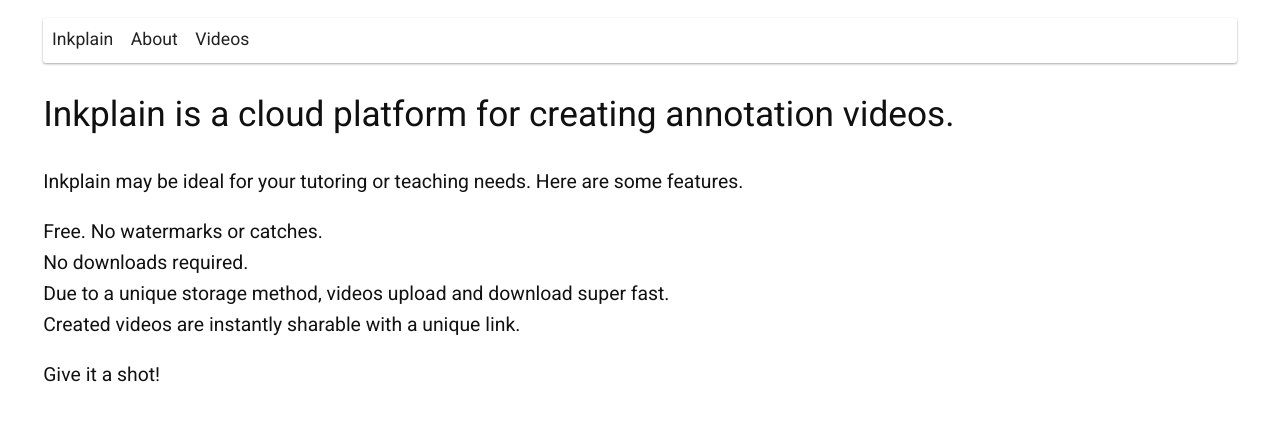
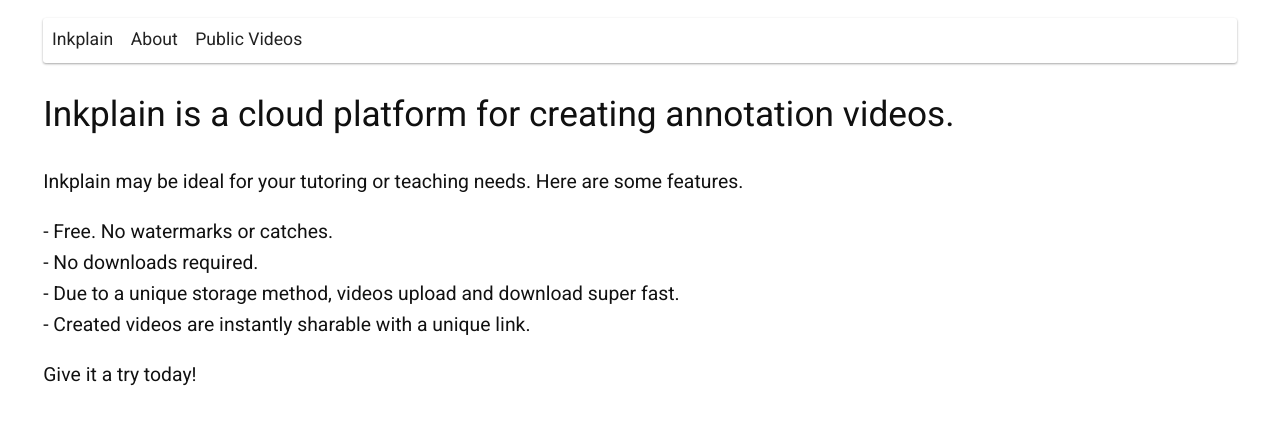
Before and after one commit to 5Mixer/Inkplain, a Vue app: page /about in a window 1280 px wide. Shown: the top 424 px of the page. Built offline with nearby package versions, Linux system fonts and the light colour scheme; no server answers; a web font is replaced by a local one.

Commit message:
Improve UX for recording

```diff
--- a/src/App.vue
+++ b/src/App.vue
@@ -7,10 +7,10 @@
 					<router-link to="/about">About</router-link>
 				</span>
 				<span v-show="authenticated">
-					<router-link to="/manage">Video Manager</router-link>
-					<router-link to="/record">Record</router-link>
+					<router-link to="/manage">Private Video Manager</router-link>
+					<router-link to="/record">Create Video</router-link>
 				</span>
-				<router-link to="/play">Videos</router-link>
+				<router-link to="/play">Public Videos</router-link>
 				<span v-show="authenticated" class="right">
 					<span class="router-link" @click="logout()">Log out</span>
 				</span>
--- a/src/views/About.vue
+++ b/src/views/About.vue
@@ -3,11 +3,11 @@
 	  <h1>Inkplain is a cloud platform for creating annotation videos.</h1>
 	  <p>Inkplain may be ideal for your tutoring or teaching needs. Here are some features.</p>
 	  <ul>
-	  	<li>Free. No watermarks or catches.</li>
-	  	<li>No downloads required.</li>
-		<li>Due to a unique storage method, videos upload and download super fast.</li>
-		<li>Created videos are instantly sharable with a unique link.</li>
+	  	<li>- Free. No watermarks or catches.</li>
+	  	<li>- No downloads required.</li>
+		<li>- Due to a unique storage method, videos upload and download super fast.</li>
+		<li>- Created videos are instantly sharable with a unique link.</li>
 	  </ul>
-	  <p>Give it a shot!</p>
+	  <p>Give it a try today!</p>
   </div>
 </template>
--- a/src/views/Home.vue
+++ b/src/views/Home.vue
@@ -66,7 +66,7 @@
 		signup: function () {
 			var form = { email: this.email, password: this.password }
 
-			if (this.email == "" || this.password == "") {
+			if (this.email == "" || this.password == "" || this.email.indexOf("@") == -1) {
 				this.errorMessage = "Please complete the form."
 				return
 			}
@@ -77,7 +77,7 @@
 
 			axios.post('/api/user', form).then(function (response){
 				if (response.data.success) {
-					this.$router.push({ name: "manage" })
+					this.$router.push({ name: "recording" })
 				} else {
 					this.errorMessage = "That email already has an account."
 				}
--- a/src/views/Login.vue
+++ b/src/views/Login.vue
@@ -64,7 +64,7 @@
 
 			axios.post('/api/login', form, { withCredentials: true}).then(function (response){
 				if (response.data.success) {
-					this.$router.push({ name: "manage" })
+					this.$router.push({ name: "recording" })
 				} else {
 					this.errorMessage = "Failed to login."
 				}
--- a/src/views/Recording.vue
+++ b/src/views/Recording.vue
@@ -1,6 +1,6 @@
 <template>
 	<div>
-
+		<div class="notice" v-show="!recording">Note that you must click record to begin annotating.</div>
 		<div class="recordingSection left">
 			<annotation-canvas :bus="bus" :recording="recording" :micActive="micActive"></annotation-canvas>
 		</div>
@@ -112,6 +112,11 @@
 	min-height: 9em;
 	max-height: 15em;
 }
+.notice {
+	border: none;
+	border-radius: 3px;
+	box-shadow: 0 1px 3px rgba(0,0,0,0.12), 0 1px 2px rgba(0,0,0,0.24);
+}
 .tool-button {
 	display: block;
 	cursor: pointer;
```
Also changed, not shown: 13 other files (tests, documents, lock files or other folders).
